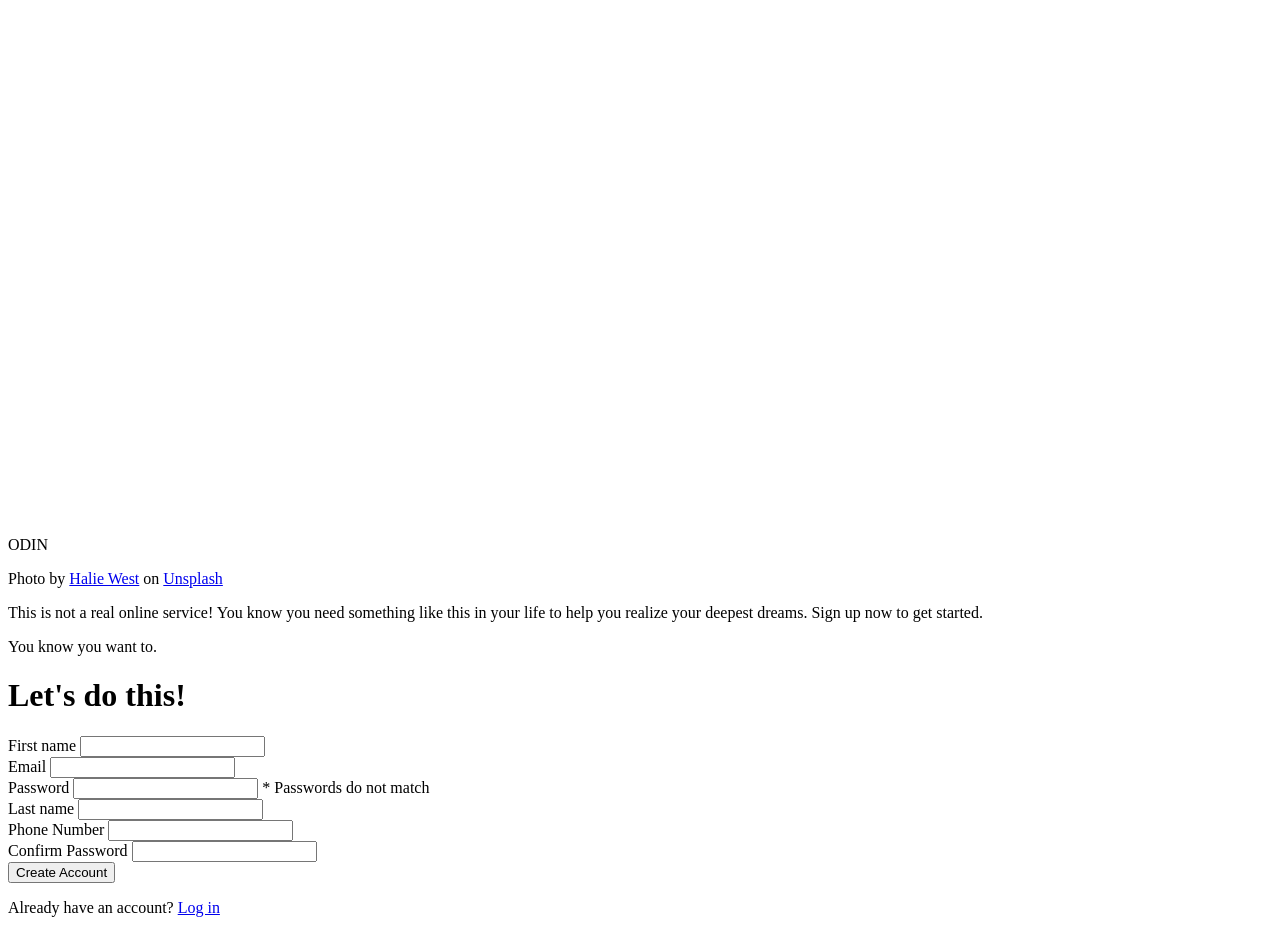
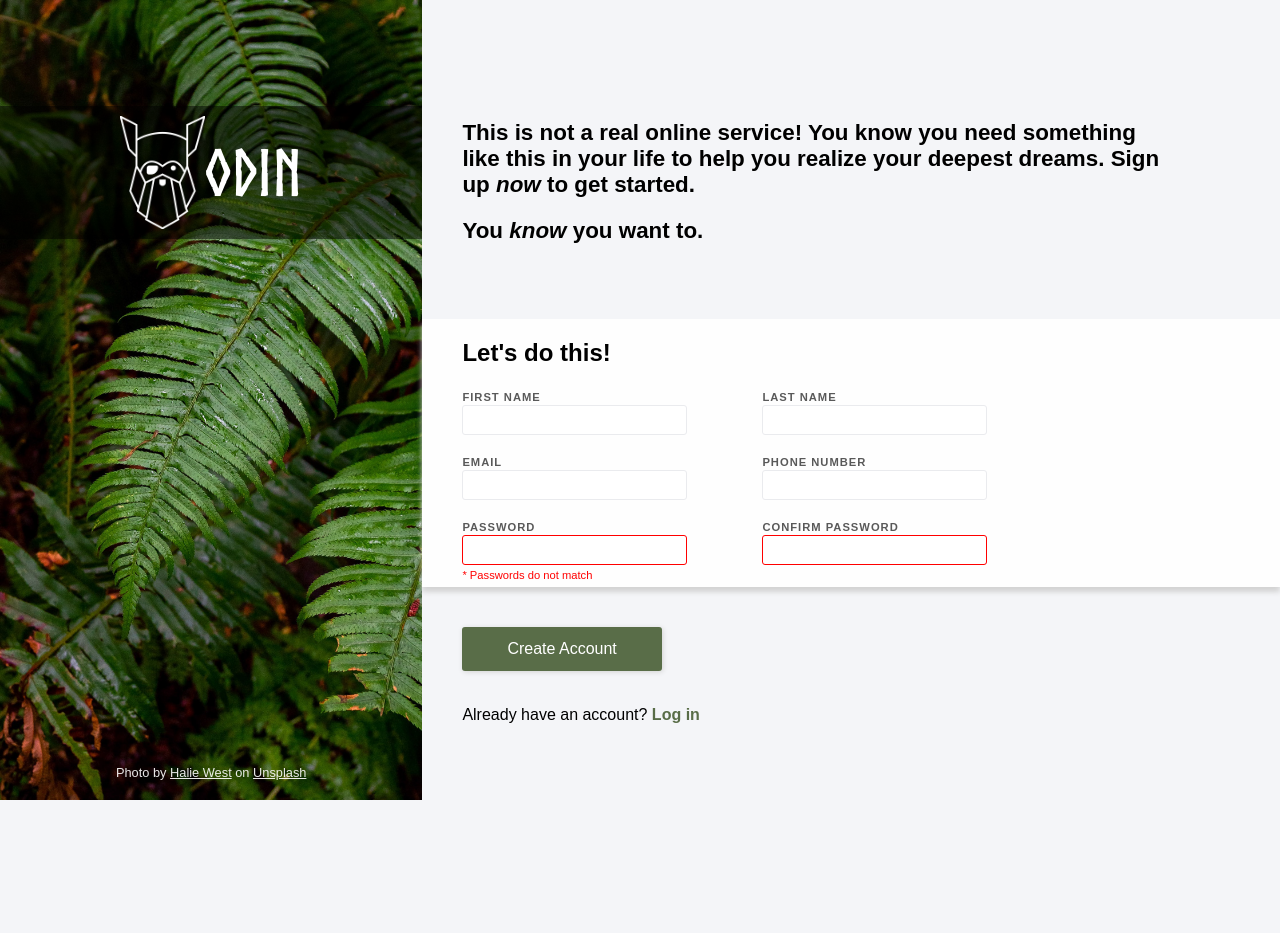
Before and after one commit to enosis1/signup-form, a plain HTML site: page index.html in a window 1280 px wide. After the commit the page ends 800 px from the top, so only its background shows below. Drawn offline with Linux system fonts and the light colour scheme; the site is published under a folder, as on GitHub Pages, so addresses that start at the root find nothing.

Commit message:
Fix css not loading into index.html

```diff
--- a/cs/style.css
+++ b/cs/style.css
@@ -1,6 +1,6 @@
 @font-face {
   font-family: Norse-bold;
-  src: url("/font/Norse-Bold.otf");
+  src: url("../font/Norse-Bold.otf");
 }
 
 * {
@@ -21,7 +21,7 @@ body {
 }
 
 .left {
-  background-image: url("/img/sidebar.jpg");
+  background-image: url("../img/sidebar.jpg");
   background-size: cover;
   display: flex;
   flex-direction: column;
--- a/index.html
+++ b/index.html
@@ -3,7 +3,7 @@
   <head>
     <meta charset="UTF-8" />
     <meta name="viewport" content="width=device-width, initial-scale=1.0" />
-    <link rel="stylesheet" href="/cs/style.css" />
+    <link rel="stylesheet" href="cs/style.css">
     <title>Sign up Form</title>
   </head>
   <body>
```
